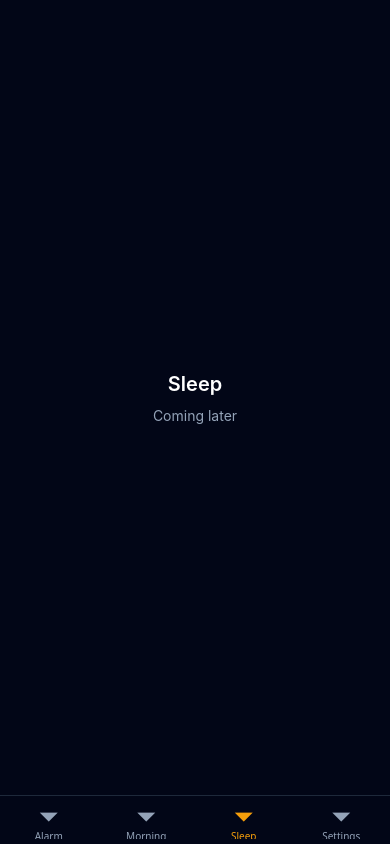
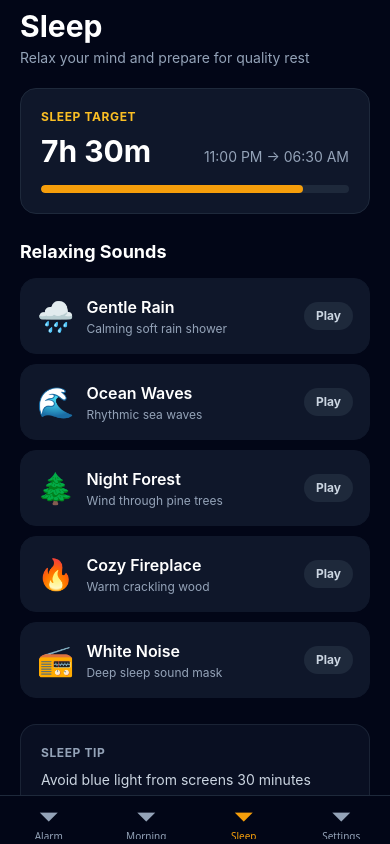
Before and after one commit to mdrakibali/alarmy-app, a React Native app: screen /Sleep in a window 390 px wide. Built offline with nearby package versions, Linux system fonts and the light colour scheme; what react-native-mmkv, react-native-worklets would draw is missing.

Commit message:
feat: add morning and sleep screens with routines and ambient sounds

```diff
--- /dev/null
+++ b/src/features/morning/MorningScreen.tsx
@@ -0,0 +1,109 @@
+import React, { useState } from 'react';
+import { Pressable, ScrollView, Text, View } from 'react-native';
+import { Screen } from '@/components/ui/Screen';
+
+const ROUTINE_ITEMS = [
+  { id: 'water', label: 'Drink a glass of water', icon: '💧' },
+  { id: 'stretch', label: '5-minute morning stretch', icon: '🧘' },
+  { id: 'sunlight', label: 'Get direct sunlight for 10 mins', icon: '☀️' },
+  { id: 'plan', label: 'Review today’s top 3 priorities', icon: '🎯' },
+];
+
+export function MorningScreen() {
+  const [completed, setCompleted] = useState<string[]>(['water']);
+
+  const toggleRoutine = (id: string) => {
+    setCompleted(prev =>
+      prev.includes(id) ? prev.filter(item => item !== id) : [...prev, id],
+    );
+  };
+
+  return (
+    <Screen padded={false}>
+      <ScrollView
+        className="flex-1 bg-slate-950"
+        contentContainerClassName="px-5 pb-10 pt-2"
+      >
+        <Text className="text-3xl font-bold text-white">Morning</Text>
+        <Text className="text-sm text-slate-400 mt-1">
+          Start your day energized and focused
+        </Text>
+
+        {/* Wake-up Streak Card */}
+        <View className="bg-amber-500/10 border border-amber-500/20 rounded-2xl p-5 mt-5">
+          <View className="flex-row items-center justify-between">
+            <View>
+              <Text className="text-xs uppercase font-bold tracking-wider text-amber-400">
+                WAKE-UP STREAK
+              </Text>
+              <Text className="text-4xl font-extrabold text-white mt-1">
+                5 Days 🔥
+              </Text>
+            </View>
+            <View className="h-12 w-12 rounded-full bg-amber-500 items-center justify-center">
+              <Text className="text-2xl">⚡</Text>
+            </View>
+          </View>
+          <Text className="text-xs text-slate-300 mt-3">
+            Waking up on time consistently improves dopamine and morning clarity.
+          </Text>
+        </View>
+
+        {/* Morning Routine Checklist */}
+        <View className="mt-6">
+          <Text className="text-lg font-bold text-white mb-3">
+            Morning Routine
+          </Text>
+          {ROUTINE_ITEMS.map(item => {
+            const isDone = completed.includes(item.id);
+            return (
+              <Pressable
+                key={item.id}
+                onPress={() => toggleRoutine(item.id)}
+                className={`flex-row items-center justify-between p-4 rounded-2xl mb-2.5 ${
+                  isDone
+                    ? 'bg-slate-900/60 border border-slate-800'
+                    : 'bg-slate-900'
+                }`}
+              >
+                <View className="flex-row items-center flex-1 pr-3">
+                  <Text className="text-2xl mr-3">{item.icon}</Text>
+                  <Text
+                    className={`text-base font-medium ${
+                      isDone
+                        ? 'text-slate-400 line-through'
+                        : 'text-white'
+                    }`}
+                  >
+                    {item.label}
+                  </Text>
+                </View>
+                <View
+                  className={`h-6 w-6 rounded-full items-center justify-center border ${
+                    isDone
+                      ? 'bg-amber-500 border-amber-500'
+                      : 'border-slate-600'
+                  }`}
+                >
+                  {isDone && (
+                    <Text className="text-slate-950 font-bold text-xs">✓</Text>
+                  )}
+                </View>
+              </Pressable>
+            );
+          })}
+        </View>
+
+        {/* Daily Motivation */}
+        <View className="bg-slate-900 rounded-2xl p-5 mt-6 border border-slate-800">
+          <Text className="text-xs font-bold uppercase tracking-wider text-slate-400 mb-2">
+            DAILY QUOTE
+          </Text>
+          <Text className="text-base text-slate-200 italic leading-relaxed">
+            "Every morning you have two choices: continue to sleep with your dreams, or wake up and chase them."
+          </Text>
+        </View>
+      </ScrollView>
+    </Screen>
+  );
+}
--- /dev/null
+++ b/src/features/sleep/SleepScreen.tsx
@@ -0,0 +1,109 @@
+import React, { useState } from 'react';
+import { Pressable, ScrollView, Text, View } from 'react-native';
+import { Screen } from '@/components/ui/Screen';
+
+const SLEEP_SOUNDS = [
+  { id: 'rain', label: 'Gentle Rain', icon: '🌧️', subtitle: 'Calming soft rain shower' },
+  { id: 'waves', label: 'Ocean Waves', icon: '🌊', subtitle: 'Rhythmic sea waves' },
+  { id: 'forest', label: 'Night Forest', icon: '🌲', subtitle: 'Wind through pine trees' },
+  { id: 'fireplace', label: 'Cozy Fireplace', icon: '🔥', subtitle: 'Warm crackling wood' },
+  { id: 'whitenoise', label: 'White Noise', icon: '📻', subtitle: 'Deep sleep sound mask' },
+];
+
+export function SleepScreen() {
+  const [activeSound, setActiveSound] = useState<string | null>(null);
+
+  const toggleSound = (id: string) => {
+    setActiveSound(prev => (prev === id ? null : id));
+  };
+
+  return (
+    <Screen padded={false}>
+      <ScrollView
+        className="flex-1 bg-slate-950"
+        contentContainerClassName="px-5 pb-10 pt-2"
+      >
+        <Text className="text-3xl font-bold text-white">Sleep</Text>
+        <Text className="text-sm text-slate-400 mt-1">
+          Relax your mind and prepare for quality rest
+        </Text>
+
+        {/* Sleep Target Card */}
+        <View className="bg-slate-900 border border-slate-800 rounded-2xl p-5 mt-5">
+          <Text className="text-xs uppercase font-bold tracking-wider text-amber-400">
+            SLEEP TARGET
+          </Text>
+          <View className="flex-row items-baseline justify-between mt-2">
+            <Text className="text-3xl font-bold text-white">7h 30m</Text>
+            <Text className="text-sm text-slate-400">11:00 PM → 06:30 AM</Text>
+          </View>
+          <View className="w-full bg-slate-800 h-2 rounded-full mt-4 overflow-hidden">
+            <View className="bg-amber-500 h-full rounded-full" style={{ width: '85%' }} />
+          </View>
+        </View>
+
+        {/* Ambient Sleep Sounds */}
+        <View className="mt-6">
+          <View className="flex-row items-center justify-between mb-3">
+            <Text className="text-lg font-bold text-white">Relaxing Sounds</Text>
+            {activeSound && (
+              <Text className="text-xs font-semibold text-amber-400">
+                Playing now 🎵
+              </Text>
+            )}
+          </View>
+
+          {SLEEP_SOUNDS.map(sound => {
+            const isPlaying = activeSound === sound.id;
+            return (
+              <Pressable
+                key={sound.id}
+                onPress={() => toggleSound(sound.id)}
+                className={`flex-row items-center justify-between p-4 rounded-2xl mb-2.5 border ${
+                  isPlaying
+                    ? 'bg-amber-500/10 border-amber-500'
+                    : 'bg-slate-900 border-slate-900'
+                }`}
+              >
+                <View className="flex-row items-center flex-1 pr-3">
+                  <Text className="text-3xl mr-3">{sound.icon}</Text>
+                  <View>
+                    <Text className="text-base font-semibold text-white">
+                      {sound.label}
+                    </Text>
+                    <Text className="text-xs text-slate-400 mt-0.5">
+                      {sound.subtitle}
+                    </Text>
+                  </View>
+                </View>
+                <View
+                  className={`px-3 py-1.5 rounded-full ${
+                    isPlaying ? 'bg-amber-500' : 'bg-slate-800'
+                  }`}
+                >
+                  <Text
+                    className={`text-xs font-bold ${
+                      isPlaying ? 'text-slate-950' : 'text-slate-300'
+                    }`}
+                  >
+                    {isPlaying ? 'Stop' : 'Play'}
+                  </Text>
+                </View>
+              </Pressable>
+            );
+          })}
+        </View>
+
+        {/* Sleep Hygiene Tips */}
+        <View className="bg-slate-900/60 border border-slate-800/80 rounded-2xl p-5 mt-4">
+          <Text className="text-xs font-bold uppercase tracking-wider text-slate-400 mb-2">
+            SLEEP TIP
+          </Text>
+          <Text className="text-sm text-slate-300 leading-relaxed">
+            Avoid blue light from screens 30 minutes before sleep. Melatonin production peaks in complete darkness.
+          </Text>
+        </View>
+      </ScrollView>
+    </Screen>
+  );
+}
--- a/src/navigation/RootNavigator.tsx
+++ b/src/navigation/RootNavigator.tsx
@@ -1,20 +1,18 @@
 import React from 'react';
 import { createBottomTabNavigator } from '@react-navigation/bottom-tabs';
 import { createNativeStackNavigator } from '@react-navigation/native-stack';
-import { PlaceholderScreen } from '@/components/ui/Screen';
 import { AlarmEditScreen } from '@/features/alarm/AlarmEditScreen';
 import { AlarmListScreen } from '@/features/alarm/AlarmListScreen';
 import { AlarmRingingScreen } from '@/features/alarm/AlarmRingingScreen';
 import { MathMissionScreen } from '@/features/missions/MathMissionScreen';
 import { ShakeMissionScreen } from '@/features/missions/ShakeMissionScreen';
+import { MorningScreen } from '@/features/morning/MorningScreen';
+import { SleepScreen } from '@/features/sleep/SleepScreen';
 import { SettingsScreen } from '@/features/settings/SettingsScreen';
 import type { RootStackParamList, TabParamList } from './types';
 
 const Tab = createBottomTabNavigator<TabParamList>();
 const Stack = createNativeStackNavigator<RootStackParamList>();
-
-const MorningScreen = () => <PlaceholderScreen title="Morning" />;
-const SleepScreen = () => <PlaceholderScreen title="Sleep" />;
 
 function Tabs() {
   return (
```
Also changed, not shown: src/features/alarm/AlarmRingingScreen.tsx (line endings or trailing spaces), src/features/missions/MathMissionScreen.tsx (line endings or trailing spaces), src/features/missions/ShakeMissionScreen.tsx (line endings or trailing spaces), src/features/settings/SettingsScreen.tsx (line endings or trailing spaces), src/native/AlarmModule.ts (line endings or trailing spaces), 11 other files (tests, documents, lock files or other folders).
